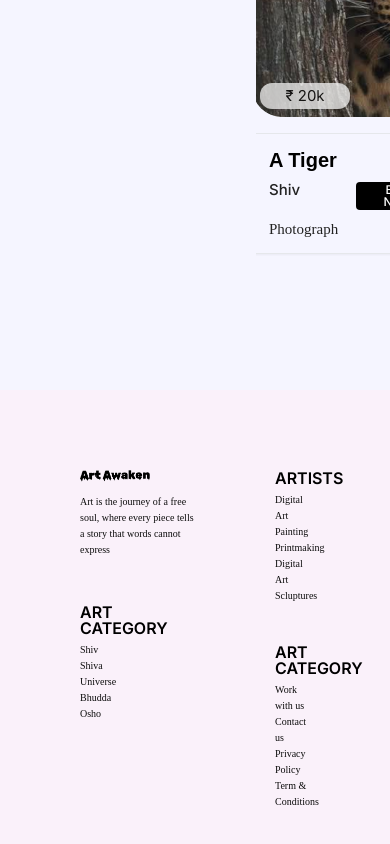
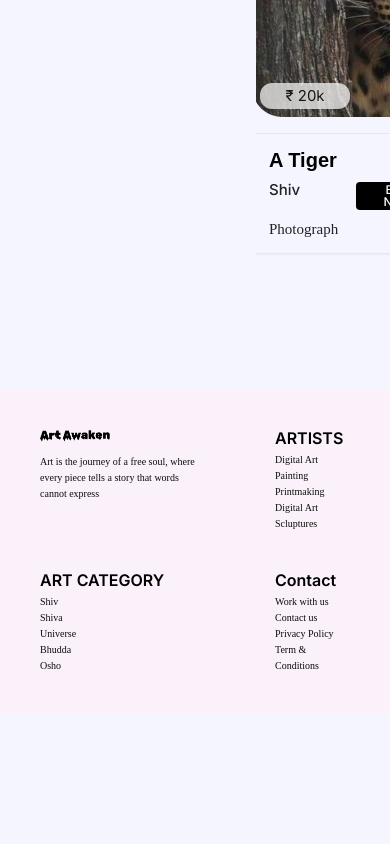
Before and after one commit to priyankashah3107/ArtAwaken, a Next.js app: page / in a window 390 px wide. Shown: the part 5065-5909 px from the top of the page. After the commit the page ends 5779 px from the top, so only its background shows below. Built offline with nearby package versions, Linux system fonts and the light colour scheme; a web font is replaced by a local one.

Commit message:
little modifi

```diff
--- a/src/app/globals.css
+++ b/src/app/globals.css
@@ -238,6 +238,10 @@ font-weight: 400;
 line-height: 16px; /* 10px */
 }
 
+.fooP:hover{
+  color: #0038FF;
+}
+
 .fooH{
   color: #000;
 font-family: Inter;
--- a/src/projectcomponet/Footer.tsx
+++ b/src/projectcomponet/Footer.tsx
@@ -125,7 +125,7 @@ const artcat = [
 const Footer = () => {
   return (
     <>
-     <footer className=' grid grid-cols-2 lg:grid-cols-4 bg-[#FAF1FA]  p-20 lg:gap-20 mt-32  md:mt-44 '>
+     <footer className=' grid grid-cols-2 lg:grid-cols-4 bg-[#FAF1FA]  p-10 lg:p-20 lg:gap-20 mt-32  md:mt-44 w-full'>
 
       <div className=''>
         {foo1.map((item, idx) => (
@@ -138,7 +138,7 @@ const Footer = () => {
       ))}</div>
 
 
-      <div className='ml-20 md:ml-0 '>
+      <div className='ml-20 lg:ml-0 '>
         <h1 className='fooH md:text-[20px] md:mb-[14px]'>ARTISTS</h1>
         {category.map((val, idx) => (
            <p key={idx}
@@ -148,15 +148,15 @@ const Footer = () => {
       </div>
 
       <div>
-        <h1 className='fooH md:text-[20px] md:mb-[14px]'>ART CATEGORY</h1>
+        <h1 className='fooH md:text-[20px] mt-10 lg:mt-0 lg:mb-[14px]'>ART CATEGORY</h1>
         {artist.map((val, idx) => (
 
             <p key={idx} className="fooP md:text-[20px] flex flex-col gap-3 md:gap-4  md:leading-normal cursor-pointer ">{val.cat}</p>
         ))}
       </div>
 
-      <div className='ml-20 md:ml-0 mt-10  md:mt-0'>
-        <h1 className='fooH md:text-[20px] md:mb-[14px]'>ART CATEGORY</h1>
+      <div className='ml-20 lg:ml-0 mt-10  lg:mt-0'>
+        <h1 className='fooH md:text-[20px] md:mb-[14px]'>Contact</h1>
         {artcat.map((val, idx) => (
 
               <p key={idx}
```
